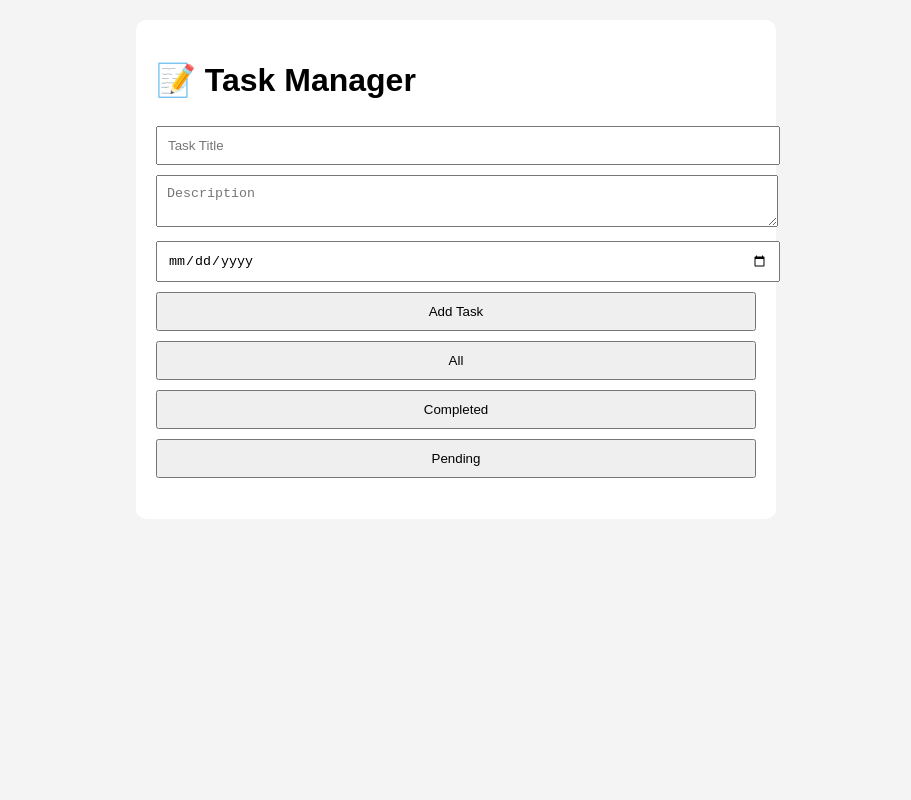
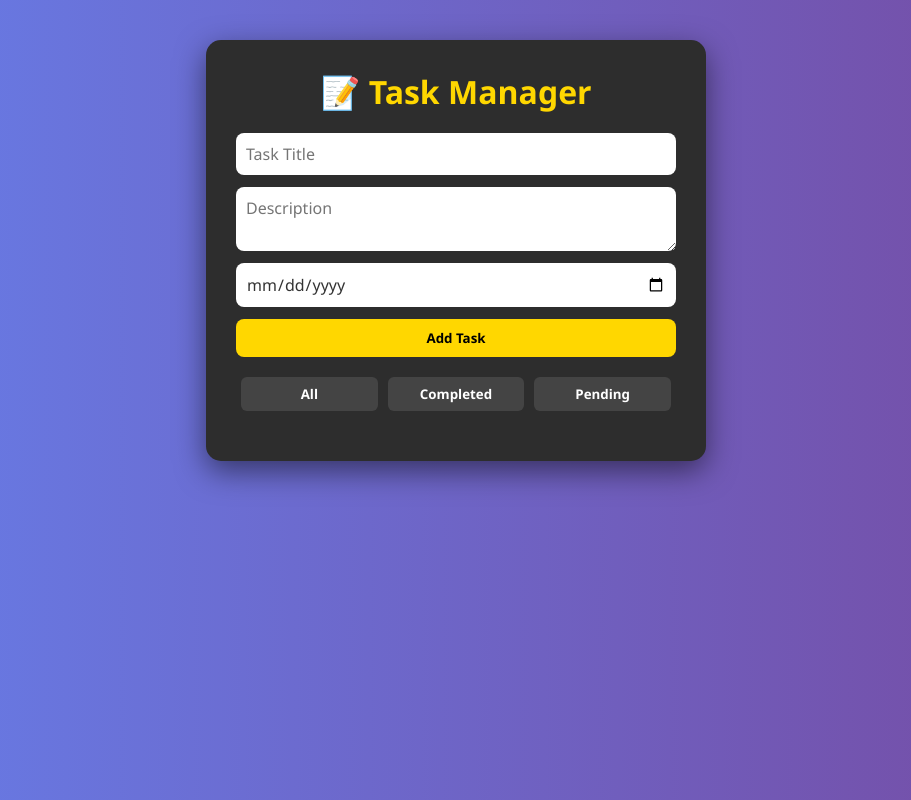
Before and after one commit to pawan00207/Task-Manager, a plain HTML site: page index.html in a window 1280 px wide. Shown: the whole page, without its empty margins (184-1095 px from the left). Drawn offline with Linux system fonts and the light colour scheme.

Commit message:
Improved UI with stylish CSS

```diff
--- a/style.css
+++ b/style.css
@@ -1,31 +1,134 @@
+/* Reset some defaults */
+* {
+  margin: 0;
+  padding: 0;
+  box-sizing: border-box;
+  font-family: "Segoe UI", sans-serif;
+}
+
 body {
-  font-family: Arial, sans-serif;
-  background: #f4f4f4;
-  margin: 0;
-  padding: 20px;
+  background: linear-gradient(to right, #667eea, #764ba2);
+  min-height: 100vh;
+  display: flex;
+  justify-content: center;
+  align-items: flex-start;
+  padding: 40px 20px;
+  color: #fff;
 }
+
 .container {
-  max-width: 600px;
-  margin: auto;
-  background: white;
-  padding: 20px;
-  border-radius: 10px;
+  background-color: #2d2d2d;
+  padding: 30px;
+  border-radius: 15px;
+  width: 100%;
+  max-width: 500px;
+  box-shadow: 0 10px 30px rgba(0, 0, 0, 0.5);
 }
-input, textarea, button {
-  width: 100%;
-  margin: 5px 0;
+
+h1 {
+  text-align: center;
+  margin-bottom: 20px;
+  font-size: 2rem;
+  color: #ffd700;
+}
+
+form {
+  display: flex;
+  flex-direction: column;
+  gap: 12px;
+  margin-bottom: 20px;
+}
+
+input,
+textarea {
   padding: 10px;
+  border-radius: 8px;
+  border: none;
+  outline: none;
+  font-size: 1rem;
 }
+
+input[type="date"] {
+  color: #333;
+}
+
+button {
+  padding: 10px;
+  border: none;
+  border-radius: 8px;
+  background-color: #ffd700;
+  color: #000;
+  font-weight: bold;
+  cursor: pointer;
+  transition: background-color 0.3s;
+}
+
+button:hover {
+  background-color: #ffc400;
+}
+
+.filters {
+  display: flex;
+  justify-content: space-between;
+  margin-bottom: 20px;
+}
+
 .filters button {
-  margin-right: 5px;
+  flex: 1;
+  margin: 0 5px;
+  background-color: #444;
+  color: #fff;
+  border: none;
+  padding: 8px;
+  border-radius: 6px;
+  transition: 0.2s;
 }
-.task {
-  background: #eee;
+
+.filters button:hover {
+  background-color: #666;
+}
+
+ul#task-list {
+  list-style: none;
+}
+
+li {
+  background-color: #404040;
+  padding: 12px;
+  border-radius: 8px;
+  margin-bottom: 12px;
+  display: flex;
+  justify-content: space-between;
+  align-items: flex-start;
+  flex-direction: column;
+}
+
+li.completed {
+  background-color: #2e7d32;
+  text-decoration: line-through;
+  color: #ccc;
+}
+
+li.pending {
+  background-color: #8e44ad;
+}
+
+li span {
+  display: block;
+  margin-top: 5px;
+  font-size: 0.9rem;
+  color: #ccc;
+}
+
+li button {
   margin-top: 10px;
-  padding: 10px;
-  border-radius: 5px;
+  background-color: #e74c3c;
+  color: #fff;
+  font-size: 0.85rem;
+  padding: 6px 10px;
+  border-radius: 6px;
 }
-.completed {
-  text-decoration: line-through;
-  color: green;
+
+li button:hover {
+  background-color: #c0392b;
 }
```
